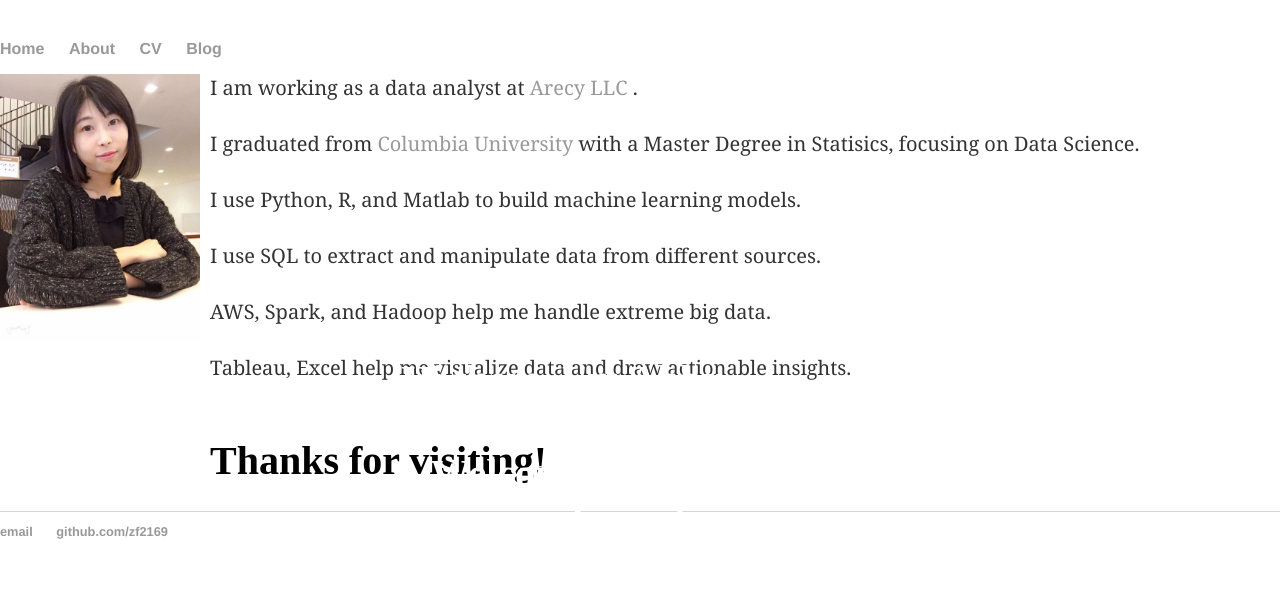
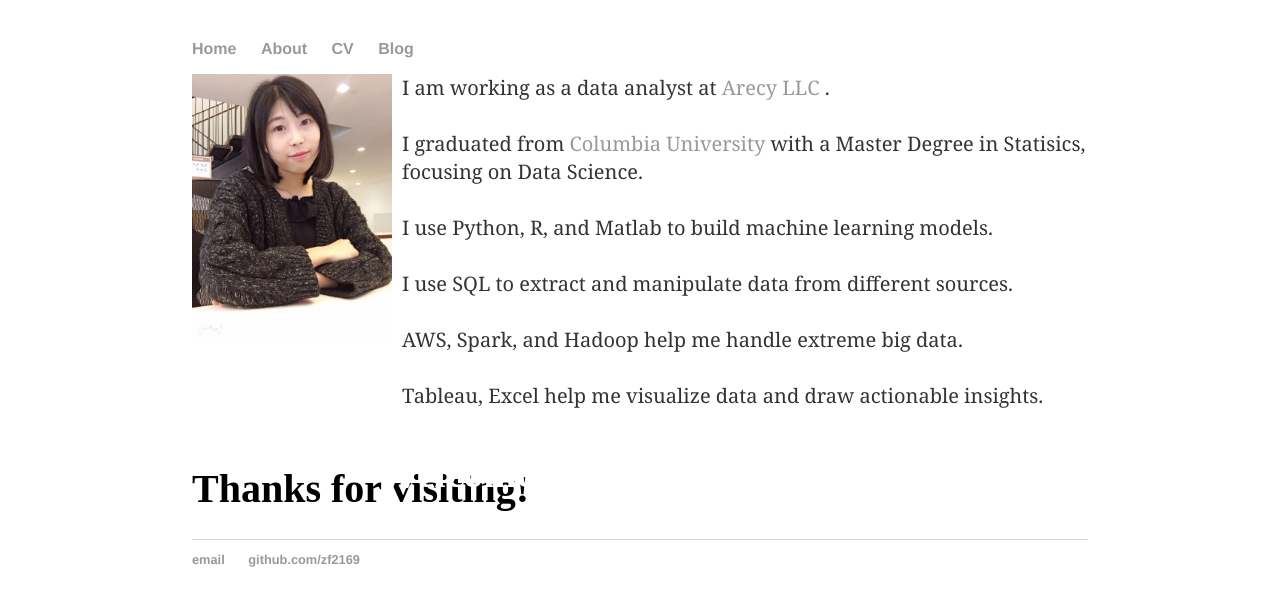
Before and after one commit to zf2169/zf2169.github.io, a Jekyll site: the page built from index.html, in a window 1280 px wide. Shown: the top 606 px of the page. Built offline with Jekyll 4.4.1, drawn with Linux system fonts in a browser that asks for light colours.

Commit message:
Update main.css

```diff
--- a/css/main.css
+++ b/css/main.css
@@ -1,4 +1,6 @@
-body { margin: 40px auto; }
+headbody { margin: 40px auto;  width: 100%; }
+
+body { margin: 40px auto;  width: 70%; }
 
 nav ul, footer ul {
     font-family:'Helvetica', 'Arial', 'Sans-Serif';
@@ -15,11 +17,11 @@ a { text-decoration: none; color: #999; }
 a:hover { text-decoration: underline;   color: #0088cc; }
 
 
-h1 { font-size: 2.5em; font-family: "Times New Roman", 'Times', 'Serif'; width: 70%; }
+h1 { font-size: 2.5em; font-family: "Times New Roman", 'Times', 'Serif'; }
 
-p1 { font-size: 1.5em; font-family: 'Merriweather', Georgia, Times; line-height: 1.4em; color: #333; width: 70%; }
+p1 { font-size: 1.5em; font-family: 'Merriweather', Georgia, Times; line-height: 1.4em; color: #333; }
 
-p2 { font-size: 20px; font-family: 'Merriweather', Georgia, Times; line-height: 1.4em; color: #333; width: 70%; }
+p2 { font-size: 20px; font-family: 'Merriweather', Georgia, Times; line-height: 1.4em; color: #333; }
 
 footer { border-top: 1px solid #d5d5d5; font-size: .8em; }
 
```
